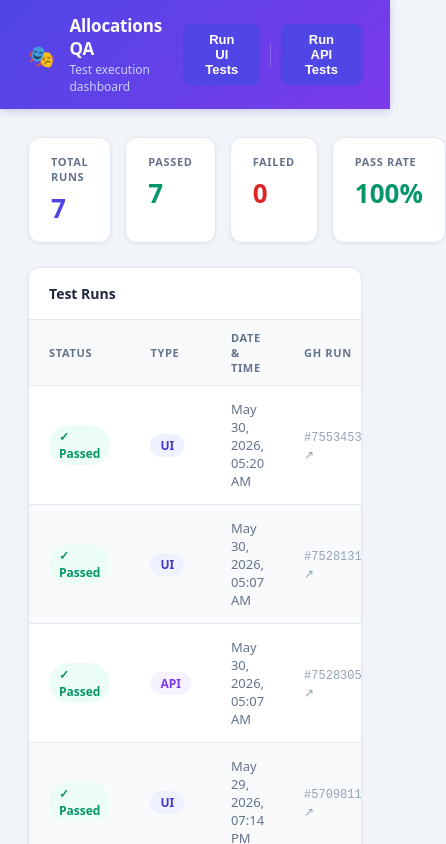
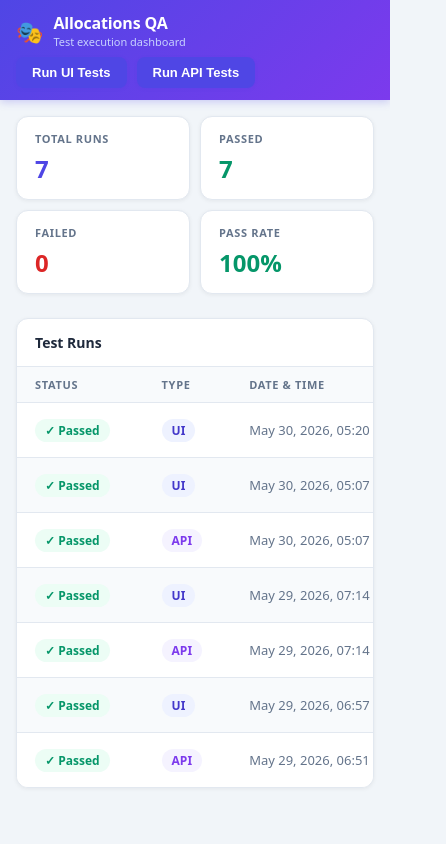
Before and after one commit to Assign4/allocations-qa, a Next.js app: page / in a window 390 px wide. Shown: the top 844 px of the page, 446 px wide, since content can reach past the window. Built offline with nearby package versions, Linux system fonts and the light colour scheme.

Commit message:
Mobile-responsive: viewport meta, CSS media queries, horizontal table scroll, wrap header

```diff
--- a/app/globals.css
+++ b/app/globals.css
@@ -1,23 +1,84 @@
 @keyframes qa-spin {
   to { transform: rotate(360deg); }
 }
-
 @keyframes qa-ping {
   0%        { transform: scale(1);   opacity: 0.9; }
   75%, 100% { transform: scale(2.4); opacity: 0;   }
 }
-
 @keyframes qa-bounce {
   0%, 100% { transform: translateY(0);    opacity: 0.35; }
   50%       { transform: translateY(-4px); opacity: 1;    }
 }
-
 @keyframes qa-shimmer {
   0%   { background-position: -200% 0; }
   100% { background-position:  200% 0; }
 }
-
 @keyframes qa-fade-slide {
   from { opacity: 0; transform: translateY(-5px); }
   to   { opacity: 1; transform: translateY(0);    }
 }
+
+/* ── layout helpers ───────────────────────────────────────────── */
+.qa-header {
+  display: flex;
+  align-items: center;
+  flex-wrap: wrap;
+  gap: 12px;
+  padding: 14px 28px;
+}
+.qa-header-logo {
+  display: flex;
+  align-items: center;
+  gap: 10px;
+}
+.qa-header-actions {
+  margin-left: auto;
+  display: flex;
+  align-items: center;
+  flex-wrap: wrap;
+  gap: 10px;
+}
+.qa-content {
+  padding: 28px;
+}
+.qa-stats {
+  display: grid;
+  grid-template-columns: repeat(4, 1fr);
+  gap: 14px;
+  margin-bottom: 24px;
+}
+.qa-table-wrap {
+  overflow-x: auto;
+  -webkit-overflow-scrolling: touch;
+}
+.qa-table {
+  width: 100%;
+  border-collapse: collapse;
+  font-size: 13px;
+  min-width: 540px;
+}
+.qa-report-header {
+  display: flex;
+  align-items: center;
+  flex-wrap: wrap;
+  gap: 10px;
+  padding: 12px 20px;
+}
+.qa-report-actions {
+  margin-left: auto;
+  display: flex;
+  align-items: center;
+  flex-wrap: wrap;
+  gap: 8px;
+}
+
+/* ── mobile ───────────────────────────────────────────────────── */
+@media (max-width: 640px) {
+  .qa-header          { padding: 12px 16px; gap: 8px; }
+  .qa-header-actions  { margin-left: 0; width: 100%; justify-content: flex-start; }
+  .qa-content         { padding: 16px; }
+  .qa-stats           { grid-template-columns: repeat(2, 1fr); gap: 10px; }
+  .qa-hide-mobile     { display: none !important; }
+  .qa-report-header   { padding: 10px 14px; }
+  .qa-report-actions  { margin-left: 0; width: 100%; }
+}
--- a/app/page.tsx
+++ b/app/page.tsx
@@ -49,7 +49,6 @@ function useTestRunner(type: ReportType, onReportsReady: () => void) {
     return () => clearInterval(id);
   }, [state.status, checkStatus]);
 
-  // After GH Actions completes: countdown + poll. Whichever fires first wins.
   useEffect(() => {
     if (state.status !== 'completed') return;
     const t0 = triggerTimeRef.current;
@@ -147,24 +146,18 @@ const T = {
   text: '#1e293b',
   muted: '#64748b',
   faint: '#94a3b8',
-  passed: '#059669',
-  passedBg: '#ecfdf5',
-  failed: '#dc2626',
-  failedBg: '#fef2f2',
-  running: '#d97706',
-  runningBg: '#fffbeb',
-  publishing: '#7c3aed',
-  publishingBg: '#f5f3ff',
+  passed: '#059669',   passedBg: '#ecfdf5',
+  failed: '#dc2626',   failedBg: '#fef2f2',
+  running: '#d97706',  runningBg: '#fffbeb',
+  publishing: '#7c3aed', publishingBg: '#f5f3ff',
   blue: '#4f46e5',
-  uiBadgeBg: '#eef2ff',
-  uiBadgeText: '#4338ca',
-  apiBadgeBg: '#f5f3ff',
-  apiBadgeText: '#7c3aed',
+  uiBadgeBg: '#eef2ff', uiBadgeText: '#4338ca',
+  apiBadgeBg: '#f5f3ff', apiBadgeText: '#7c3aed',
 };
 
 function pill(bg: string, color: string, children: React.ReactNode) {
   return (
-    <span style={{ display: 'inline-flex', alignItems: 'center', gap: 5, padding: '3px 10px', borderRadius: 999, background: bg, color, fontSize: 12, fontWeight: 600 }}>
+    <span style={{ display: 'inline-flex', alignItems: 'center', gap: 5, padding: '3px 10px', borderRadius: 999, background: bg, color, fontSize: 12, fontWeight: 600, whiteSpace: 'nowrap' }}>
       {children}
     </span>
   );
@@ -188,20 +181,17 @@ function RunBtn({ runner, label }: { runner: ReturnType<typeof useTestRunner>; l
   const busy = runner.triggering || runner.status === 'queued' || runner.status === 'in_progress' || runner.publishing;
   return (
     <button onClick={runner.run} disabled={busy} style={{
-      padding: '8px 18px', borderRadius: 8, border: 'none',
+      padding: '8px 16px', borderRadius: 8, border: 'none',
       cursor: busy ? 'not-allowed' : 'pointer', fontSize: 13, fontWeight: 600,
       background: busy ? '#c7d2fe' : T.blue, color: busy ? '#6366f1' : '#fff',
-      display: 'inline-flex', alignItems: 'center', gap: 7,
+      display: 'inline-flex', alignItems: 'center', gap: 7, whiteSpace: 'nowrap',
       boxShadow: busy ? 'none' : '0 1px 3px rgba(79,70,229,0.3)',
-      transition: 'all 0.15s',
     }}>
       {busy && <Spinner size={12} color={busy ? '#6366f1' : '#fff'} />}
       {runner.triggering ? 'Triggering…' : runner.status === 'in_progress' ? 'Running…' : runner.publishing ? 'Deploying…' : label}
     </button>
   );
 }
-
-// ── helpers ───────────────────────────────────────────────────────────────
 
 function fmt(iso: string) {
   return new Date(iso).toLocaleString(undefined, { month: 'short', day: 'numeric', year: 'numeric', hour: '2-digit', minute: '2-digit' });
@@ -210,6 +200,11 @@ function fmt(iso: string) {
 const card: React.CSSProperties = {
   background: T.surface, borderRadius: 12, border: `1px solid ${T.border}`,
   boxShadow: '0 1px 4px rgba(0,0,0,0.06)',
+};
+
+const gradientHeader: React.CSSProperties = {
+  background: 'linear-gradient(135deg,#4f46e5 0%,#7c3aed 100%)',
+  boxShadow: '0 2px 8px rgba(79,70,229,0.25)',
 };
 
 // ── main ──────────────────────────────────────────────────────────────────
@@ -243,7 +238,6 @@ export default function Home() {
   const isPublishing = ui.publishing || api.publishing;
   const errorMsg = ui.error || api.error;
 
-  // summary stats
   const total = runs.length;
   const passed = runs.filter(r => r.status === 'passed').length;
   const passRate = total ? Math.round((passed / total) * 100) : null;
@@ -252,26 +246,29 @@ export default function Home() {
   if (view === 'report') {
     return (
       <main style={{ display: 'flex', flexDirection: 'column', height: '100vh', background: T.bg }}>
-        <header style={{ padding: '12px 20px', background: 'linear-gradient(135deg,#4f46e5 0%,#7c3aed 100%)', display: 'flex', alignItems: 'center', gap: 12, flexShrink: 0, boxShadow: '0 2px 8px rgba(79,70,229,0.3)' }}>
-          <button onClick={() => setView('list')} style={{ background: 'rgba(255,255,255,0.15)', border: '1px solid rgba(255,255,255,0.25)', color: '#fff', padding: '5px 12px', borderRadius: 7, cursor: 'pointer', fontSize: 13, fontWeight: 500 }}>← Runs</button>
+        <header className="qa-report-header" style={gradientHeader}>
+          <button onClick={() => setView('list')} style={{ background: 'rgba(255,255,255,0.15)', border: '1px solid rgba(255,255,255,0.3)', color: '#fff', padding: '6px 12px', borderRadius: 7, cursor: 'pointer', fontSize: 13, fontWeight: 500, whiteSpace: 'nowrap' }}>← Runs</button>
           <span style={{ fontSize: 16 }}>🎭</span>
-          <span style={{ fontWeight: 700, fontSize: 14, color: '#fff' }}>{activeType.toUpperCase()} Report</span>
-          <div style={{ marginLeft: 'auto', display: 'flex', alignItems: 'center', gap: 10 }}>
+          <span style={{ fontWeight: 700, fontSize: 14, color: '#fff', whiteSpace: 'nowrap' }}>{activeType.toUpperCase()} Report</span>
+          <div className="qa-report-actions">
             <InlineBadge runner={runner} />
-            {runner.runUrl && <a href={runner.runUrl} target="_blank" rel="noreferrer" style={{ fontSize: 12, color: '#c7d2fe', textDecoration: 'none' }}>View run ↗</a>}
-            {activeType === 'api' && <a href="/api-logs.html" target="_blank" rel="noreferrer" style={{ fontSize: 12, color: '#c7d2fe', textDecoration: 'none', border: '1px solid rgba(255,255,255,0.25)', padding: '4px 8px', borderRadius: 6 }}>Logs ↗</a>}
+            {runner.runUrl && <a href={runner.runUrl} target="_blank" rel="noreferrer" className="qa-hide-mobile" style={{ fontSize: 12, color: '#c7d2fe', textDecoration: 'none', whiteSpace: 'nowrap' }}>View run ↗</a>}
+            {activeType === 'api' && <a href="/api-logs.html" target="_blank" rel="noreferrer" style={{ fontSize: 12, color: '#c7d2fe', textDecoration: 'none', border: '1px solid rgba(255,255,255,0.3)', padding: '5px 10px', borderRadius: 6, whiteSpace: 'nowrap' }}>Logs ↗</a>}
             <RunBtn runner={runner} label={`Run ${activeType.toUpperCase()} Tests`} />
-            <a href={reportSrc} target="_blank" rel="noreferrer" style={{ fontSize: 13, color: '#c7d2fe', textDecoration: 'none', border: '1px solid rgba(255,255,255,0.25)', padding: '4px 10px', borderRadius: 6 }}>Open ↗</a>
+            <a href={reportSrc} target="_blank" rel="noreferrer" className="qa-hide-mobile" style={{ fontSize: 13, color: '#c7d2fe', textDecoration: 'none', border: '1px solid rgba(255,255,255,0.3)', padding: '5px 10px', borderRadius: 6, whiteSpace: 'nowrap' }}>Open ↗</a>
           </div>
         </header>
-        {runner.error && <div style={{ padding: '8px 20px', background: '#7f1d1d', color: '#fca5a5', fontSize: 13 }}>⚠ {runner.error}</div>}
+
+        {runner.error && <div style={{ padding: '8px 16px', background: T.failedBg, color: T.failed, fontSize: 13, borderBottom: `1px solid #fecaca` }}>⚠ {runner.error}</div>}
+
         {runner.publishing && (
-          <div style={{ position: 'relative', overflow: 'hidden', padding: '8px 20px', background: '#1e1b4b', color: '#a78bfa', fontSize: 13, display: 'flex', alignItems: 'center', gap: 8 }}>
-            <Spinner size={13} color="#a78bfa" />
-            Deploying updated reports to Vercel{runner.countdown !== null ? ` — auto-refreshing in ${runner.countdown}s` : '…'}
-            <span style={{ position: 'absolute', bottom: 0, left: 0, right: 0, height: 2, background: 'linear-gradient(90deg,transparent,#a78bfa,transparent)', backgroundSize: '200% 100%', animation: 'qa-shimmer 2s linear infinite' }} />
+          <div style={{ position: 'relative', overflow: 'hidden', padding: '8px 16px', background: T.publishingBg, borderBottom: `1px solid #ddd6fe`, color: T.publishing, fontSize: 13, display: 'flex', alignItems: 'center', gap: 8 }}>
+            <Spinner size={13} color={T.publishing} />
+            Deploying{runner.countdown !== null ? ` — auto-refreshing in ${runner.countdown}s` : '…'}
+            <span style={{ position: 'absolute', bottom: 0, left: 0, right: 0, height: 2, background: `linear-gradient(90deg,transparent,${T.publishing},transparent)`, backgroundSize: '200% 100%', animation: 'qa-shimmer 2s linear infinite' }} />
           </div>
         )}
+
         <iframe key={`${reportSrc}-${iframeKey}`} src={reportSrc} style={{ flex: 1, border: 'none', width: '100%' }} title={`${activeType.toUpperCase()} Report`} />
       </main>
     );
@@ -281,48 +278,53 @@ export default function Home() {
   return (
     <main style={{ minHeight: '100vh', background: T.bg }}>
 
-      {/* gradient header */}
-      <header style={{ background: 'linear-gradient(135deg,#4f46e5 0%,#7c3aed 100%)', padding: '14px 28px', display: 'flex', alignItems: 'center', gap: 14, boxShadow: '0 2px 8px rgba(79,70,229,0.25)' }}>
+      <header className="qa-header" style={gradientHeader}>
+        <div className="qa-header-logo">
           <span style={{ fontSize: 22 }}>🎭</span>
           <div>
-          <div style={{ fontWeight: 800, fontSize: 17, color: '#fff', letterSpacing: '-0.01em' }}>Allocations QA</div>
-          <div style={{ fontSize: 12, color: '#c7d2fe', marginTop: 1 }}>Test execution dashboard</div>
+            <div style={{ fontWeight: 800, fontSize: 16, color: '#fff', letterSpacing: '-0.01em' }}>Allocations QA</div>
+            <div style={{ fontSize: 11, color: '#c7d2fe' }}>Test execution dashboard</div>
           </div>
-        <div style={{ marginLeft: 'auto', display: 'flex', alignItems: 'center', gap: 10 }}>
+        </div>
+
+        <div className="qa-header-actions">
           <InlineBadge runner={ui} />
           <RunBtn runner={ui} label="Run UI Tests" />
-          <div style={{ width: 1, height: 24, background: 'rgba(255,255,255,0.2)' }} />
+          <div style={{ width: 1, height: 24, background: 'rgba(255,255,255,0.2)' }} className="qa-hide-mobile" />
           <InlineBadge runner={api} />
           <RunBtn runner={api} label="Run API Tests" />
         </div>
       </header>
 
-      {errorMsg && <div style={{ padding: '10px 28px', background: '#fef2f2', color: '#dc2626', fontSize: 13, borderBottom: '1px solid #fecaca' }}>⚠ {errorMsg}</div>}
+      {errorMsg && (
+        <div style={{ padding: '10px 16px', background: T.failedBg, color: T.failed, fontSize: 13, borderBottom: `1px solid #fecaca` }}>
+          ⚠ {errorMsg}
+        </div>
+      )}
 
       {isPublishing && (
-        <div style={{ position: 'relative', overflow: 'hidden', padding: '10px 28px', background: '#f5f3ff', borderBottom: `1px solid #ddd6fe`, color: T.publishing, fontSize: 13, display: 'flex', alignItems: 'center', gap: 8 }}>
+        <div style={{ position: 'relative', overflow: 'hidden', padding: '10px 16px', background: T.publishingBg, borderBottom: `1px solid #ddd6fe`, color: T.publishing, fontSize: 13, display: 'flex', alignItems: 'center', gap: 8, flexWrap: 'wrap' }}>
           <Spinner size={13} color={T.publishing} />
-          Deploying updated reports to Vercel
-          {(ui.publishing ? ui : api).countdown !== null && ` — auto-refreshing in ${(ui.publishing ? ui : api).countdown}s`}
+          <span>Deploying updated reports{(ui.publishing ? ui : api).countdown !== null ? ` — auto-refreshing in ${(ui.publishing ? ui : api).countdown}s` : '…'}</span>
           <BounceDots color={T.publishing} />
           <span style={{ position: 'absolute', bottom: 0, left: 0, right: 0, height: 2, background: `linear-gradient(90deg,transparent,${T.publishing},transparent)`, backgroundSize: '200% 100%', animation: 'qa-shimmer 2s linear infinite' }} />
         </div>
       )}
 
-      <div style={{ padding: '28px 28px' }}>
+      <div className="qa-content">
 
         {/* summary cards */}
         {total > 0 && (
-          <div style={{ display: 'flex', gap: 14, marginBottom: 24 }}>
+          <div className="qa-stats">
             {[
               { label: 'Total Runs', value: total, color: T.blue },
-              { label: 'Passed', value: passed, color: T.passed },
-              { label: 'Failed', value: total - passed, color: T.failed },
-              { label: 'Pass Rate', value: `${passRate}%`, color: passRate === 100 ? T.passed : passRate! >= 80 ? T.running : T.failed },
+              { label: 'Passed',     value: passed, color: T.passed },
+              { label: 'Failed',     value: total - passed, color: T.failed },
+              { label: 'Pass Rate',  value: `${passRate}%`, color: passRate === 100 ? T.passed : passRate! >= 80 ? T.running : T.failed },
             ].map(({ label, value, color }) => (
-              <div key={label} style={{ ...card, padding: '16px 22px', flex: 1 }}>
+              <div key={label} style={{ ...card, padding: '14px 18px' }}>
                 <div style={{ fontSize: 11, fontWeight: 600, color: T.muted, textTransform: 'uppercase', letterSpacing: '0.06em', marginBottom: 6 }}>{label}</div>
-                <div style={{ fontSize: 26, fontWeight: 800, color }}>{value}</div>
+                <div style={{ fontSize: 24, fontWeight: 800, color }}>{value}</div>
               </div>
             ))}
           </div>
@@ -330,49 +332,56 @@ export default function Home() {
 
         {/* runs table */}
         <div style={{ ...card, overflow: 'hidden' }}>
-          <div style={{ padding: '16px 20px', borderBottom: `1px solid ${T.border}`, display: 'flex', alignItems: 'center', gap: 10 }}>
+          <div style={{ padding: '14px 18px', borderBottom: `1px solid ${T.border}`, display: 'flex', alignItems: 'center', gap: 10 }}>
             <h2 style={{ margin: 0, fontSize: 14, fontWeight: 700, color: T.text }}>Test Runs</h2>
             {liveRows.length > 0 && <span style={{ fontSize: 11, color: T.running, fontWeight: 600, background: T.runningBg, padding: '2px 8px', borderRadius: 999 }}>● Live</span>}
           </div>
 
           {allRows.length === 0 ? (
-            <div style={{ padding: '56px 20px', textAlign: 'center', color: T.muted }}>
-              <div style={{ fontSize: 40, marginBottom: 12 }}>🚀</div>
+            <div style={{ padding: '48px 20px', textAlign: 'center', color: T.muted }}>
+              <div style={{ fontSize: 36, marginBottom: 10 }}>🚀</div>
               <div style={{ fontSize: 15, fontWeight: 600, color: T.text, marginBottom: 6 }}>No runs yet</div>
-              <div style={{ fontSize: 13 }}>Click <strong>Run UI Tests</strong> or <strong>Run API Tests</strong> to get started.</div>
+              <div style={{ fontSize: 13 }}>Tap <strong>Run UI Tests</strong> or <strong>Run API Tests</strong> to get started.</div>
             </div>
           ) : (
-            <table style={{ width: '100%', borderCollapse: 'collapse', fontSize: 13 }}>
+            <div className="qa-table-wrap">
+              <table className="qa-table">
                 <thead>
                   <tr style={{ background: '#f8fafc' }}>
-                  {['Status', 'Type', 'Date & Time', 'GH Run', ''].map(h => (
-                    <th key={h} style={{ padding: '10px 20px', fontWeight: 600, fontSize: 11, color: T.muted, textTransform: 'uppercase', letterSpacing: '0.06em', textAlign: h === '' ? 'right' : 'left', borderBottom: `1px solid ${T.border}` }}>{h}</th>
-                  ))}
+                    <th style={{ padding: '10px 18px', fontWeight: 600, fontSize: 11, color: T.muted, textTransform: 'uppercase', letterSpacing: '0.06em', textAlign: 'left', borderBottom: `1px solid ${T.border}` }}>Status</th>
+                    <th style={{ padding: '10px 18px', fontWeight: 600, fontSize: 11, color: T.muted, textTransform: 'uppercase', letterSpacing: '0.06em', textAlign: 'left', borderBottom: `1px solid ${T.border}` }}>Type</th>
+                    <th style={{ padding: '10px 18px', fontWeight: 600, fontSize: 11, color: T.muted, textTransform: 'uppercase', letterSpacing: '0.06em', textAlign: 'left', borderBottom: `1px solid ${T.border}` }}>Date & Time</th>
+                    <th className="qa-hide-mobile" style={{ padding: '10px 18px', fontWeight: 600, fontSize: 11, color: T.muted, textTransform: 'uppercase', letterSpacing: '0.06em', textAlign: 'left', borderBottom: `1px solid ${T.border}` }}>GH Run</th>
+                    <th style={{ padding: '10px 18px', borderBottom: `1px solid ${T.border}` }}></th>
                   </tr>
                 </thead>
                 <tbody>
                   {allRows.map((run, i) => {
                     const live = 'live' in run;
+                    const rowBg = i % 2 ? '#f8fafc' : '#fff';
                     return (
-                    <tr key={run.id} style={{ borderBottom: i < allRows.length - 1 ? `1px solid ${T.border}` : 'none', background: i % 2 ? '#f8fafc' : '#fff', transition: 'background 0.1s' }}
-                      onMouseEnter={e => { if (!live) (e.currentTarget as HTMLElement).style.background = '#eef2ff'; }}
-                      onMouseLeave={e => { (e.currentTarget as HTMLElement).style.background = i % 2 ? '#f8fafc' : '#fff'; }}>
-                      <td style={{ padding: '14px 20px' }}>
+                      <tr key={run.id}
+                        style={{ borderBottom: i < allRows.length - 1 ? `1px solid ${T.border}` : 'none', background: rowBg, transition: 'background 0.1s' }}
+                        onMouseEnter={e => { (e.currentTarget as HTMLElement).style.background = '#eef2ff'; }}
+                        onMouseLeave={e => { (e.currentTarget as HTMLElement).style.background = rowBg; }}>
+                        <td style={{ padding: '13px 18px' }}>
                           {live
                             ? <span style={{ display: 'inline-flex', alignItems: 'center', gap: 8 }}><PulseDot color={T.running} /><span style={{ color: T.running, fontWeight: 700 }}>Running…</span></span>
                             : pill(run.status === 'passed' ? T.passedBg : T.failedBg, run.status === 'passed' ? T.passed : T.failed, run.status === 'passed' ? '✓ Passed' : '✗ Failed')}
                         </td>
-                      <td style={{ padding: '14px 20px' }}>
+                        <td style={{ padding: '13px 18px' }}>
                           {pill(run.type === 'ui' ? T.uiBadgeBg : T.apiBadgeBg, run.type === 'ui' ? T.uiBadgeText : T.apiBadgeText, run.type.toUpperCase())}
                         </td>
-                      <td style={{ padding: '14px 20px', color: T.muted }}>{live ? 'Just now…' : fmt(run.date)}</td>
-                      <td style={{ padding: '14px 20px' }}>
+                        <td style={{ padding: '13px 18px', color: T.muted, whiteSpace: 'nowrap' }}>
+                          {live ? 'Just now…' : fmt(run.date)}
+                        </td>
+                        <td className="qa-hide-mobile" style={{ padding: '13px 18px' }}>
                           {!live && run.runUrl && <a href={run.runUrl} target="_blank" rel="noreferrer" style={{ color: T.faint, fontSize: 12, textDecoration: 'none', fontFamily: 'monospace' }}>#{String(run.id).slice(-8)} ↗</a>}
                         </td>
-                      <td style={{ padding: '14px 20px', textAlign: 'right' }}>
+                        <td style={{ padding: '13px 18px', textAlign: 'right' }}>
                           {!live && (
-                          <button onClick={() => openReport(run.type)} style={{ padding: '6px 14px', borderRadius: 7, border: `1px solid ${T.border}`, background: 'transparent', color: T.blue, fontSize: 12, fontWeight: 600, cursor: 'pointer' }}>
-                            View Report →
+                            <button onClick={() => openReport(run.type)} style={{ padding: '6px 12px', borderRadius: 7, border: `1px solid ${T.border}`, background: 'transparent', color: T.blue, fontSize: 12, fontWeight: 600, cursor: 'pointer', whiteSpace: 'nowrap' }}>
+                              View →
                             </button>
                           )}
                         </td>
@@ -381,6 +390,7 @@ export default function Home() {
                   })}
                 </tbody>
               </table>
+            </div>
           )}
         </div>
       </div>
```
Also changed, not shown: app/layout.tsx (+6 -1 lines). Lines whose indentation alone changed are shown as unchanged.
